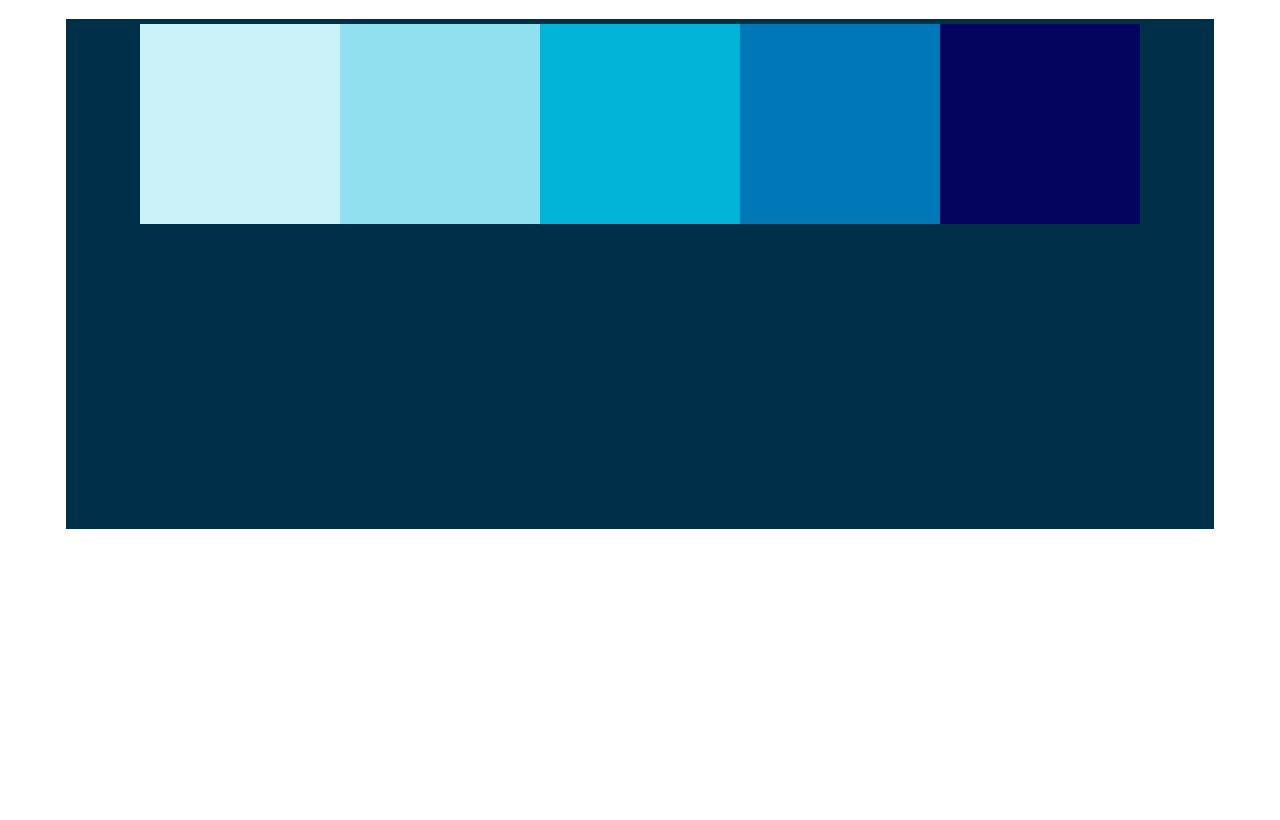
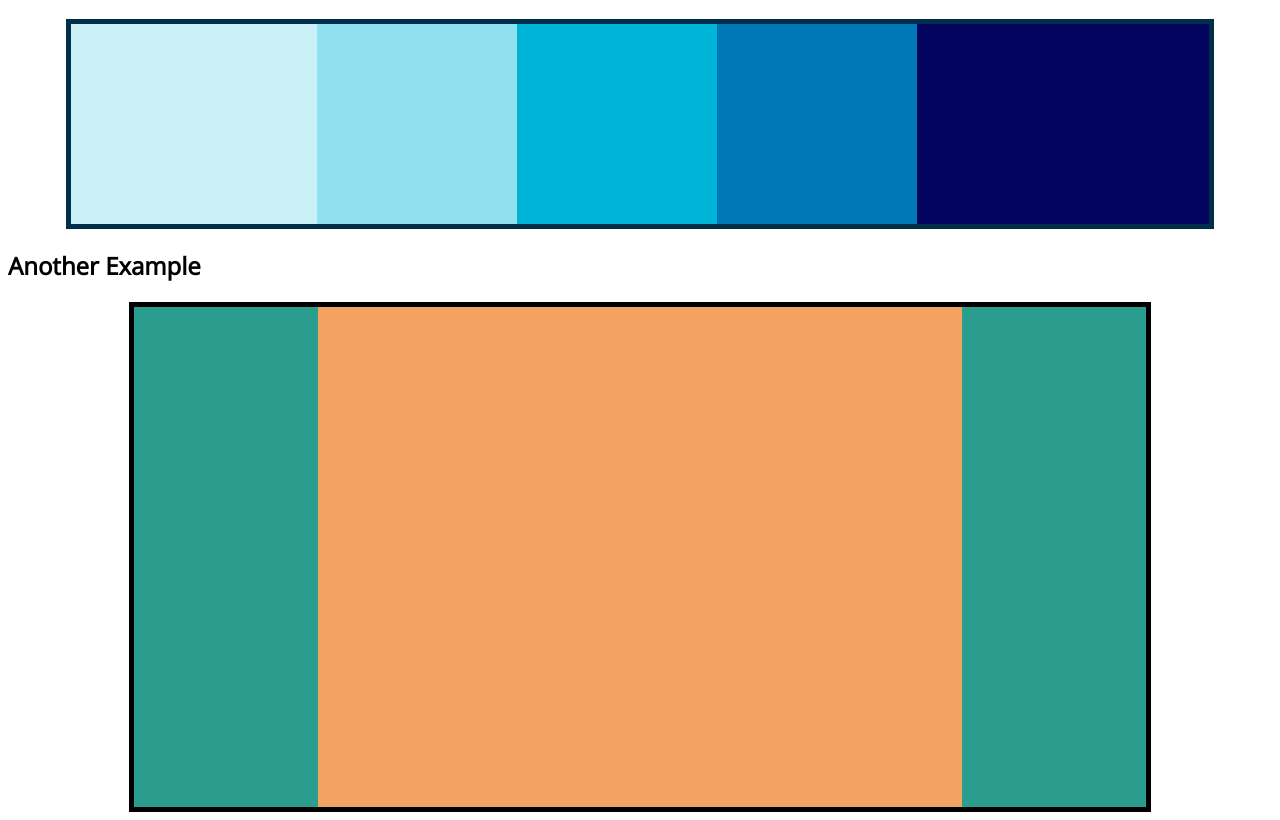
Before and after one commit to Yicheng-Lu/Daily-Learning-Note, a plain HTML site: page Udmey-Web-Bootcamp-CourseEx/Flexbox/index.html in a window 1280 px wide. Shown: the part 67-887 px from the top of the page. Before the commit the page ends 800 px from the top, so only its background shows below. Drawn offline with nearby package versions, Linux system fonts and the light colour scheme.

Commit message:
flex & media queries

```diff
--- a/Udmey-Web-Bootcamp-CourseEx/Flexbox/app.css
+++ b/Udmey-Web-Bootcamp-CourseEx/Flexbox/app.css
@@ -9,16 +9,53 @@ h1 {
 #container {
     background-color: #003049;
     width: 90%;
-    height: 500px;
+    /* height: 500px; */
     margin: 0 auto;
     border: 5px solid #003049;
     display: flex;
     flex-direction: row;
     justify-content: center;
-
+    /* align-items: flex-end; */
+    flex-wrap: wrap;
+    /* align-content: space-between; */
 }
 
 #container div {
     width: 200px;
     height: 200px;
+    /* max-width: 300px; */
+    text-align: center;
+    /* font-size: 4em; */
+    flex-basis: 200px;
 }
+
+div:nth-of-type(1) {
+    flex-grow: 1;
+    flex-shrink: 3;
+}
+
+div:nth-of-type(5) {
+    flex-grow: 2;
+}
+
+main {
+    width: 80%;
+    margin: 0 auto;
+    border: 5px solid black;
+    height: 500px;
+    display: flex;
+}
+
+/* flex-grow, flex-shrink, flex-basis */
+main .sidebar {
+    /* border: 2px solid white; */
+    background-color: #2a9d8f;
+    flex: 1 2 300px;
+}
+
+main .maincontent {
+    background-color: #f4a261;
+    flex: 2 1 800px;
+}
+
+/* https: //developer.mozilla.org/zh-CN/docs/Web/CSS/flex */
--- a/Udmey-Web-Bootcamp-CourseEx/Flexbox/index.html
+++ b/Udmey-Web-Bootcamp-CourseEx/Flexbox/index.html
@@ -19,6 +19,14 @@
         <div style="background-color: #0077b6"></div>
         <div style="background-color: #03045e"></div>
     </section>
+
+    <h2>Another Example</h2>
+
+    <main>
+        <section class="sidebar"></section>
+        <section class="maincontent"></section>
+        <section class="sidebar"></section>
+    </main>
 </body>
 
 </html>
--- /dev/null
+++ b/Udmey-Web-Bootcamp-CourseEx/MediaQueries/app.css
@@ -0,0 +1,69 @@
+body {
+    font-family: 'Open Sans', sans-serif;
+}
+
+h1 {
+    font-size: 6em;
+    text-align: center;
+}
+
+nav {
+    font-size: 1.5em;
+    display: flex;
+    justify-content: space-between;
+}
+
+ul {
+    /* border: 1px solid red; */
+    flex: 1;
+    max-width: 50%;
+}
+
+ul,
+li {
+    display: inline;
+    margin: 0;
+    padding: 0;
+    display: flex;
+    justify-content: space-evenly;
+}
+
+h1 {
+    color: red;
+}
+
+@media (min-width: 500px) {
+    h1 {
+        color: orange;
+    }
+}
+
+@media (min-width: 1000px) {
+    h1 {
+        color: yellow;
+    }
+}
+
+@media (min-width: 1500px) {
+    h1 {
+        color: green;
+    }
+}
+
+@media (max-width: 768px) {
+    h1 {
+        font-size: 4em;
+    }
+
+    nav,
+    nav ul {
+        flex-direction: column;
+        align-items: center;
+    }
+}
+
+@media (max-width: 576px) {
+    h1 {
+        font-size: 2.5em;
+    }
+}
```
Also changed, not shown: Udmey-Web-Bootcamp-CourseEx/MediaQueries/index.html (added, +25 -0 lines).
